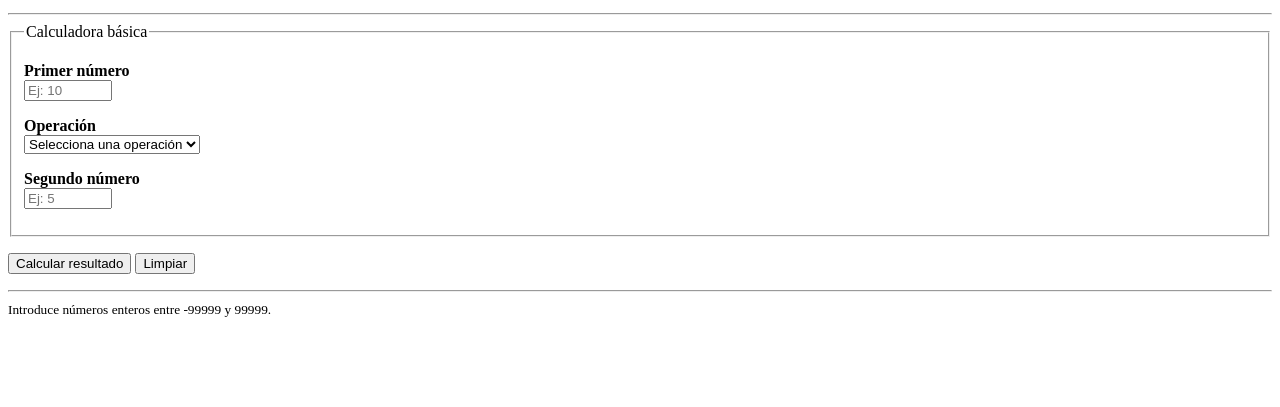
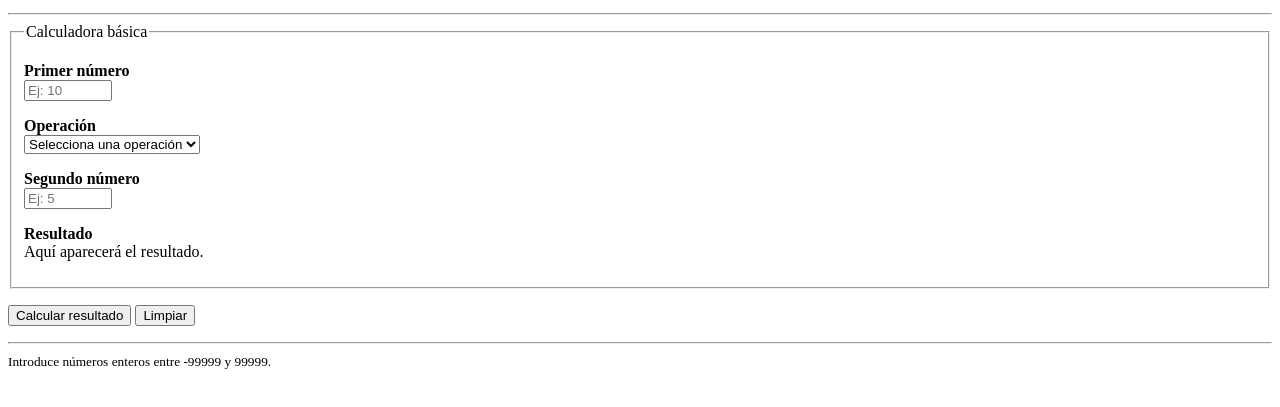
Before and after one commit to kylcrdn/calculadora, a plain HTML site: page frontend/index.html in a window 1280 px wide. Shown: the part 101-508 px from the top of the page. Drawn offline with Linux system fonts and the light colour scheme.

Commit message:
feat: added a result section instead of showing the result to a diffent tab

```diff
--- a/frontend/index.html
+++ b/frontend/index.html
@@ -81,6 +81,12 @@
                         required>
             </p>
 
+            <p>
+                <strong>Resultado</strong>
+                <br>
+                <output>Aquí aparecerá el resultado.</output>
+            </p>
+
         </fieldset>
 
         <p>
```
